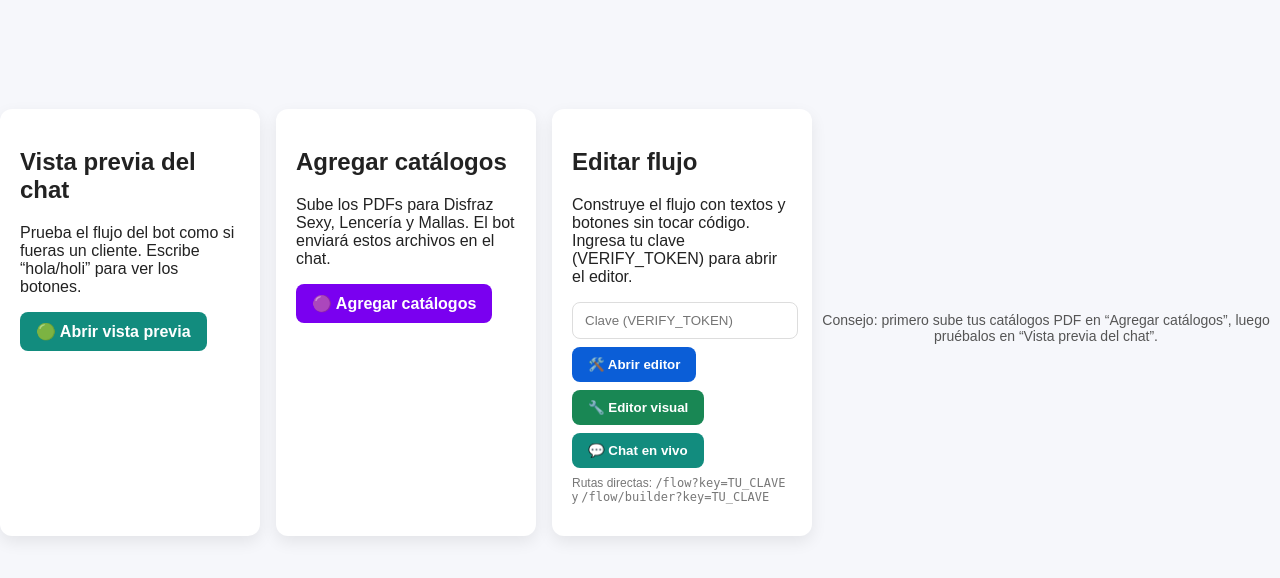
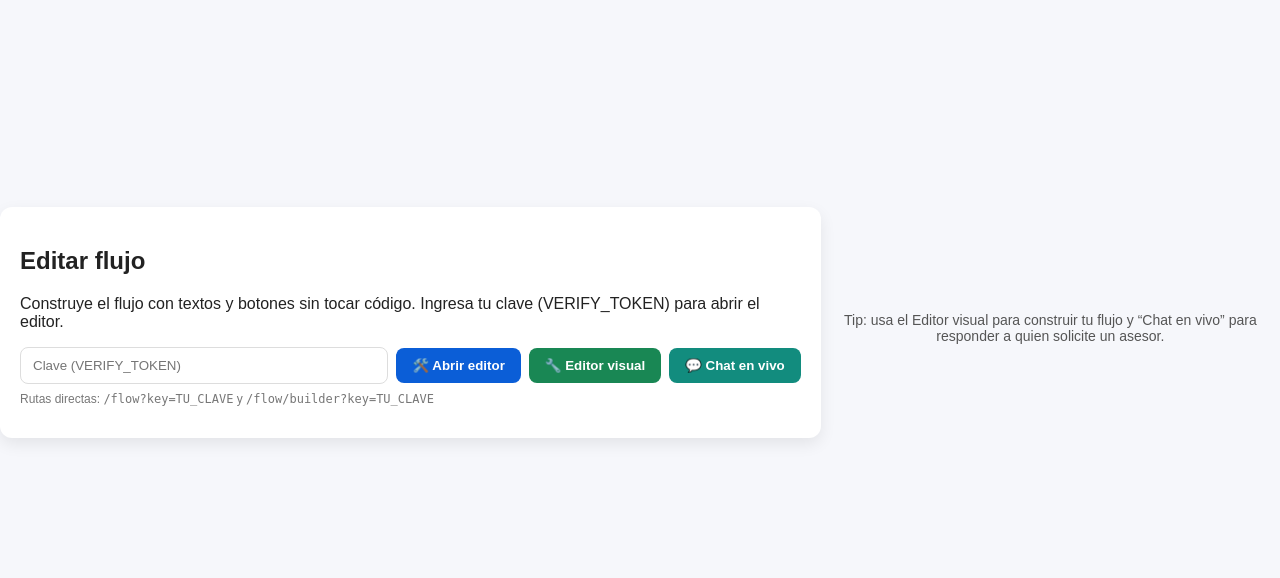
Before and after one commit to whatsapp123bot-spec/fanty-whatsapp-bot, a Flask app: page / in a window 1280 px wide. Shown: the part 155-733 px from the top of the page. Run offline with Flask 3, Linux system fonts and the light colour scheme.

Commit message:
UI: quitar tarjetas obsoletas del panel (Vista previa / Agregar catálogos) y documentar vista previa integrada en el editor visual

```diff
--- a/templates/flow_builder.html
+++ b/templates/flow_builder.html
@@ -83,6 +83,7 @@
   <span id="statusChip" class="status-chip off">Inactivo</span>
     </div>
     <div class="actions">
+      <button class="btn reload" style="background:#7444a8" onclick="openPreview()">👀 Vista previa</button>
       <button class="btn reload" onclick="reloadFromServer()">↻ Recargar</button>
       <button class="btn save" onclick="saveFlow()">💾 Guardar</button>
     </div>
@@ -701,6 +702,11 @@
       window.location.reload();
     }
 
+    function openPreview(){
+      // Abre el simulador tipo WhatsApp en una pestaña nueva
+      window.open('/chat','_blank');
+    }
+
     function showToast(msg, isError){
       const t = document.getElementById('toast');
       t.textContent = msg;
--- a/templates/index.html
+++ b/templates/index.html
@@ -18,16 +18,6 @@
         <main>
             <div class="cards" style="display:grid;grid-template-columns: repeat(auto-fit, minmax(260px,1fr)); gap:16px; width: 90vw; max-width: 900px;">
                 <div class="card" style="background:white; border-radius:12px; padding:20px; box-shadow: 0 6px 16px rgba(0,0,0,0.08);">
-                    <h2>Vista previa del chat</h2>
-                    <p>Prueba el flujo del bot como si fueras un cliente. Escribe “hola/holi” para ver los botones.</p>
-                    <a href="/chat" class="btn preview" style="display:inline-block;padding:10px 16px;border-radius:8px;text-decoration:none;color:white;font-weight:600;background:#128c7e;">🟢 Abrir vista previa</a>
-                </div>
-                <div class="card" style="background:white; border-radius:12px; padding:20px; box-shadow: 0 6px 16px rgba(0,0,0,0.08);">
-                    <h2>Agregar catálogos</h2>
-                    <p>Sube los PDFs para Disfraz Sexy, Lencería y Mallas. El bot enviará estos archivos en el chat.</p>
-                    <a href="/admin" class="btn admin" style="display:inline-block;padding:10px 16px;border-radius:8px;text-decoration:none;color:white;font-weight:600;background:#7a00f0;">🟣 Agregar catálogos</a>
-                </div>
-                <div class="card" style="background:white; border-radius:12px; padding:20px; box-shadow: 0 6px 16px rgba(0,0,0,0.08);">
                     <h2>Editar flujo</h2>
                     <p>Construye el flujo con textos y botones sin tocar código. Ingresa tu clave (VERIFY_TOKEN) para abrir el editor.</p>
                     <div class="flow-editor" style="display:flex; gap:8px; align-items:center; flex-wrap:wrap;">
@@ -40,7 +30,7 @@
                 </div>
             </div>
             <div class="status" style="margin-top:12px; font-size:14px; color:#555; text-align:center;">
-                <p>Consejo: primero sube tus catálogos PDF en “Agregar catálogos”, luego pruébalos en “Vista previa del chat”.</p>
+                <p>Tip: usa el Editor visual para construir tu flujo y “Chat en vivo” para responder a quien solicite un asesor.</p>
             </div>
         </main>
     <script>
```
Also changed, not shown: README.md.
